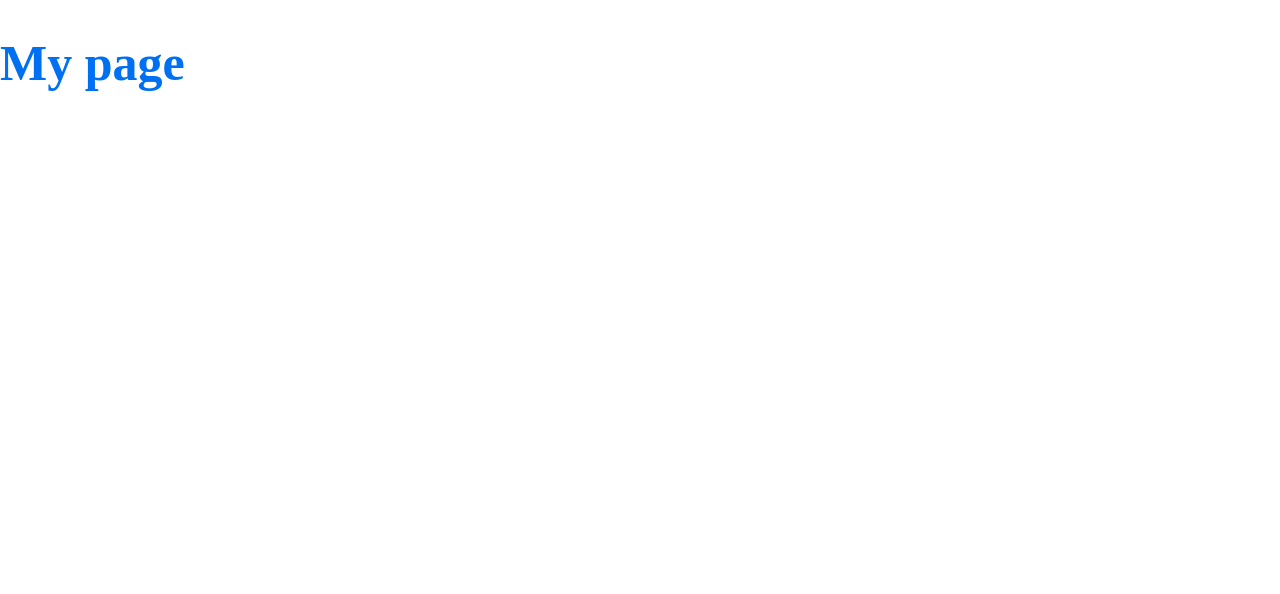
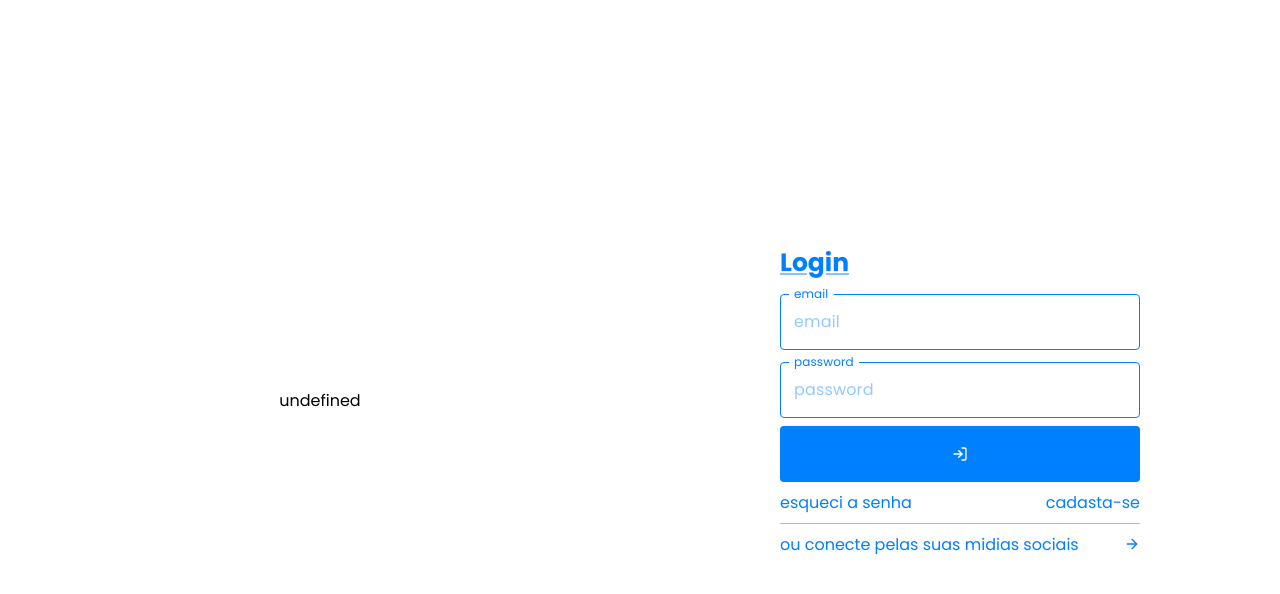
Before and after one commit to Arg0ss/Web, a Next.js app: page / in a window 1280 px wide. Shown: the top 594 px of the page. Built offline with nearby package versions, Linux system fonts and the light colour scheme.

Commit message:
add login component

```diff
--- /dev/null
+++ b/components/Login/index.jsx
@@ -0,0 +1,113 @@
+import React, { useState } from "react";
+import * as S from "./styles";
+
+import { FiArrowRight, FiLogIn, FiArrowLeft } from "react-icons/fi";
+
+import { styled } from "@mui/material/styles";
+import TextField from "@mui/material/TextField";
+
+const Input = styled(TextField)({
+  "& fieldset": {
+    borderColor: "#007FFF",
+  },
+
+  "&:hover fieldset": {
+    borderColor: "#007FFF !important",
+  },
+
+  "& input": {
+    color: "#007FFF",
+    fontFamily: "Poppins",
+  },
+
+  "& input:valid:focus + fieldset": {
+    borderColor: "#007FFF",
+    borderWidth: 1,
+  },
+
+  "& label": {
+    color: "#007FFF",
+    fontFamily: "Poppins",
+  },
+
+  "& label.Mui-focused": {
+    color: "#007FFF",
+  },
+
+  "& .Mui-focused .MuiOutlinedInput-notchedOutline": {
+    borderColor: "#007FFF !important",
+    borderWidth: "1px !important",
+  },
+});
+
+export default function Login() {
+  const [otherMedia, setOtherMedia] = useState(false);
+  return (
+    <S.Container>
+      <div className="col1">undefined</div>
+      <div className="col2">
+        {otherMedia ? (
+          <S.loginCard>
+            <header>
+              <h3>Login</h3>
+            </header>
+            <S.socialCard background="#007fff">
+              Conecte com o Google <FiLogIn />
+            </S.socialCard>
+            <S.socialCard background="#007fff">
+              Conecte com o Pinterest <FiLogIn />
+            </S.socialCard>
+
+            <S.socialCard background="#007fff">
+              Conecte com o Instagram <FiLogIn />
+            </S.socialCard>
+            <div
+              onClick={() => setOtherMedia(!otherMedia)}
+              className="connects"
+            >
+              <FiArrowLeft /> ou conecte com seu login e senha
+            </div>
+          </S.loginCard>
+        ) : (
+          <S.loginCard>
+            <header>
+              <h3>Login</h3>
+            </header>
+            <form action="">
+              <Input
+                label="email"
+                placeholder="email"
+                margin="dense"
+                autoComplete="no-fill"
+                fullWidth
+                focused
+              />
+              <Input
+                type={"password"}
+                label="password"
+                placeholder="password"
+                margin="dense"
+                autoComplete="no-fill"
+                fullWidth
+                focused
+              />
+              <button>
+                <FiLogIn />
+              </button>
+              <div className="infos">
+                <a href="/">esqueci a senha</a>
+                <a href="/">cadasta-se</a>
+              </div>
+              <div
+                onClick={() => setOtherMedia(!otherMedia)}
+                className="connects"
+              >
+                ou conecte pelas suas midias sociais <FiArrowRight />
+              </div>
+            </form>
+          </S.loginCard>
+        )}
+      </div>
+    </S.Container>
+  );
+}
--- /dev/null
+++ b/components/Login/styles.js
@@ -0,0 +1,97 @@
+import styled from "styled-components";
+
+export const Container = styled.section`
+  height: 100vh;
+  width: 100%;
+  display: flex;
+  justify-content: space-between;
+  align-items: center;
+
+  .col1 {
+    width: 50%;
+    display: grid;
+    place-content: center;
+  }
+
+  .col2 {
+    width: 50%;
+    display: grid;
+    place-content: center;
+  }
+`;
+
+export const Wrapper = styled.div`
+  max-width: 1080px;
+  margin: 0 auto;
+`;
+
+export const socialCard = styled.div`
+  width: 100%;
+  height: 56px;
+  font-size: 1rem;
+  border: 1px solid ${(props) => props.background};
+  font-family: Poppins;
+  color: ${(props) => props.background};
+  border-radius: 4px;
+  cursor: pointer;
+  margin-top: 4px;
+  margin-bottom: 10px;
+  display: flex;
+  align-items: center;
+  justify-content: space-between;
+  padding: 0 20px;
+`;
+
+export const loginCard = styled.div`
+  width: 400px;
+  height: 100%;
+  border-radius: 5px;
+  padding: 20px;
+
+  header {
+    h3 {
+      margin-bottom: 4px;
+      color: #007fff;
+      font-size: 25px;
+      text-decoration: underline;
+      text-decoration-color: #007fff78;
+    }
+  }
+
+  .infos {
+    display: flex;
+    justify-content: space-between;
+    align-items: center;
+    margin-top: 4px;
+    margin-bottom: 8px;
+
+    a {
+      color: #007fff;
+      text-decoration: none;
+    }
+  }
+
+  .connects {
+    color: #007fff;
+    width: 100%;
+    border-top: 1px solid #87c3ff;
+    padding-top: 8px;
+    display: flex;
+    align-items: center;
+    justify-content: space-between;
+    cursor: pointer;
+  }
+
+  button {
+    width: 100%;
+    height: 56px;
+    font-size: 1rem;
+    background: #007fff;
+    font-family: Poppins;
+    color: #fff;
+    border-radius: 4px;
+    margin: 4px 0px;
+    line-height: 0;
+    cursor: pointer;
+  }
+`;
--- /dev/null
+++ b/components/index.js
@@ -0,0 +1 @@
+export { default as Login } from "./Login";
--- a/package.json
+++ b/package.json
@@ -6,9 +6,13 @@
     "start": "next start"
   },
   "dependencies": {
+    "@emotion/react": "^11.8.2",
+    "@emotion/styled": "^11.8.1",
+    "@mui/material": "^5.5.1",
     "next": "latest",
     "react": "^17.0.2",
     "react-dom": "^17.0.2",
+    "react-icons": "^4.3.1",
     "react-is": "^17.0.2",
     "styled-components": "^5.2.3"
   }
--- a/pages/_app.js
+++ b/pages/_app.js
@@ -1,26 +1,10 @@
-import { createGlobalStyle, ThemeProvider } from 'styled-components'
-
-const GlobalStyle = createGlobalStyle`
-  body {
-    margin: 0;
-    padding: 0;
-    box-sizing: border-box;
-  }
-`
-
-const theme = {
-  colors: {
-    primary: '#0070f3',
-  },
-}
+import GlobalStyle from "../styles/globalStyle";
 
 export default function App({ Component, pageProps }) {
   return (
     <>
       <GlobalStyle />
-      <ThemeProvider theme={theme}>
-        <Component {...pageProps} />
-      </ThemeProvider>
+      <Component {...pageProps} />
     </>
-  )
+  );
 }
--- a/pages/index.js
+++ b/pages/index.js
@@ -1,10 +1,5 @@
-import styled from 'styled-components'
-
-const Title = styled.h1`
-  font-size: 50px;
-  color: ${({ theme }) => theme.colors.primary};
-`
+import { Login } from "/components";
 
 export default function Home() {
-  return <Title>My page</Title>
+  return <Login />;
 }
--- /dev/null
+++ b/styles/globalStyle.js
@@ -0,0 +1,15 @@
+import { createGlobalStyle } from "styled-components";
+
+const GlobalStyle = createGlobalStyle`
+@import url('https://fonts.googleapis.com/css2?family=Poppins:wght@100;200;300;400;500;600;700&display=swap');
+
+* {
+    margin: 0;
+    border: 0;
+    padding: 0;
+    box-sizing: border-box;
+    font-family: "Poppins", sans-serif;
+}
+`;
+
+export default GlobalStyle;
```
Also changed, not shown: jsconfig.json (added, +17 -0 lines), 1 other file (tests, documents, lock files or other folders).
